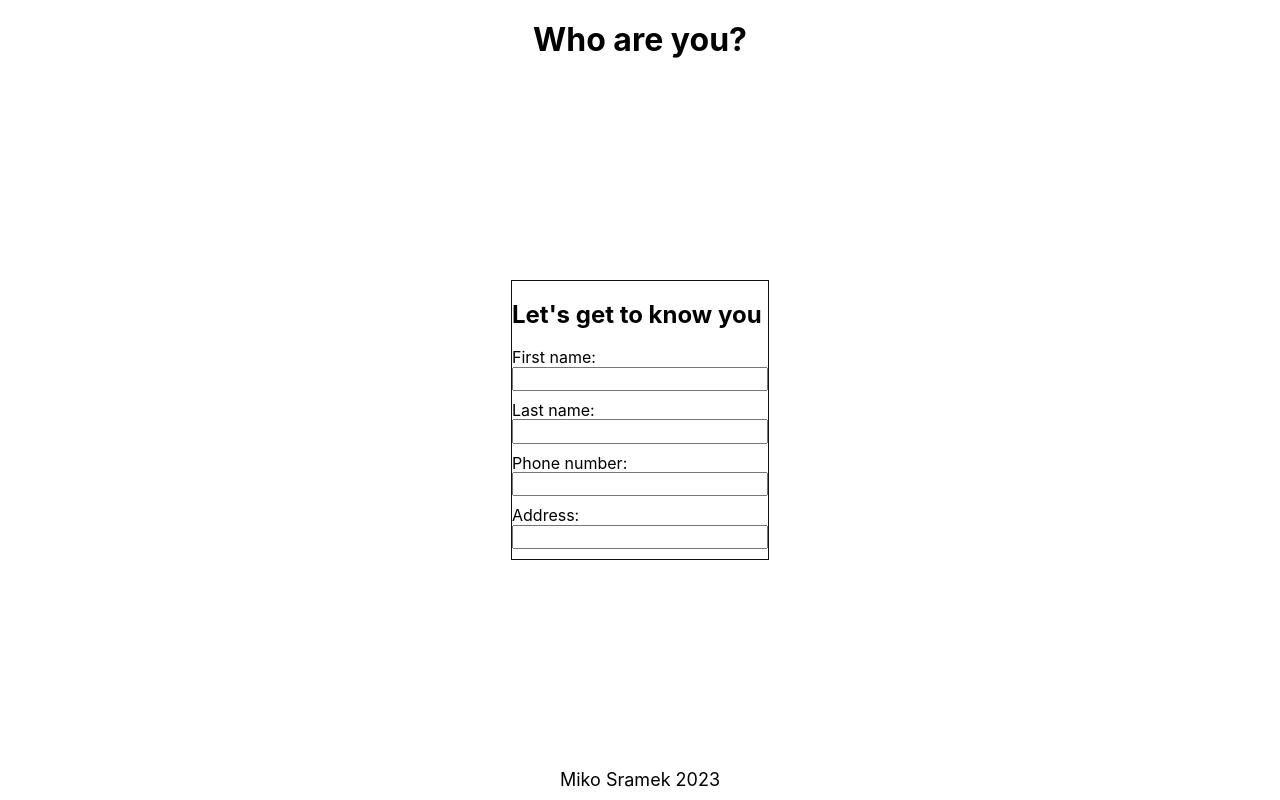
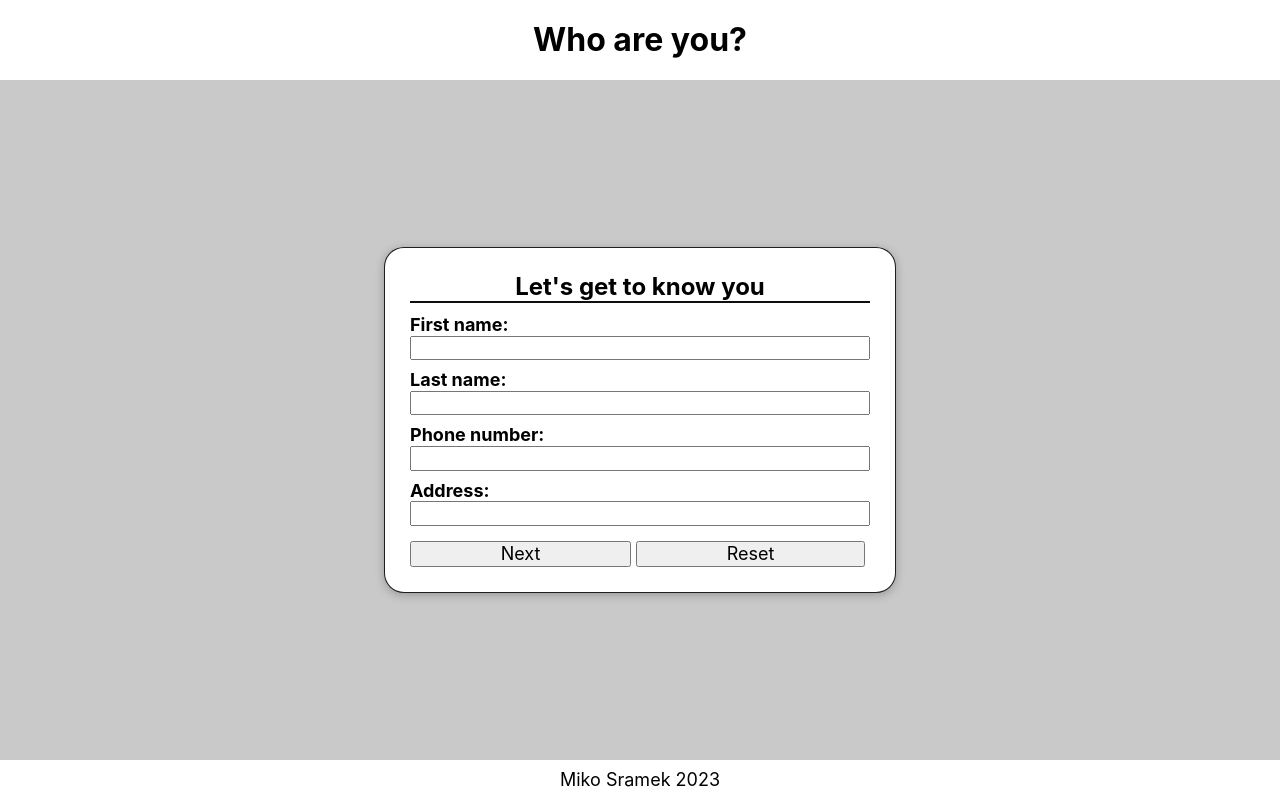
Before and after one commit to mikosramek/nascent-react-ts-starter, a React (Create React App) app: page / in a window 1280 px wide. Built offline with nearby package versions, Linux system fonts and the light colour scheme.

Commit message:
feat: storing user input + form styling

```diff
--- a/src/components/App/App.styled.ts
+++ b/src/components/App/App.styled.ts
@@ -7,6 +7,7 @@ const footerHeight = 40;
 export const Header = styled.header`
   ${Center}
   height: ${headerHeight}px;
+  background: var(--white);
 `;
 
 export const Heading = styled.h1`
@@ -17,6 +18,7 @@ export const Footer = styled.footer`
   ${Center}
   height: ${footerHeight}px;
   font-size: 18px;
+  background: var(--white);
 `;
 
 export const RouteWrapper = styled.main`
@@ -26,3 +28,7 @@ export const RouteWrapper = styled.main`
   max-width: 1200px;
   margin: 0 auto;
 `;
+
+export const AppWrapper = styled.div`
+  background: var(--grey);
+`;
--- a/src/components/App/index.tsx
+++ b/src/components/App/index.tsx
@@ -1,5 +1,7 @@
 import { createBrowserRouter, RouterProvider } from "react-router-dom";
 import { Landing } from "pages/Landing/index";
+import { Pokemon } from "pages/Pokemon";
+import { Review } from "pages/Review";
 import * as Styled from "./App.styled";
 
 const router = createBrowserRouter([
@@ -7,11 +9,19 @@ const router = createBrowserRouter([
     path: "/",
     element: <Landing />,
   },
+  {
+    path: "/pokemon",
+    element: <Pokemon />,
+  },
+  {
+    path: "/review",
+    element: <Review />,
+  },
 ]);
 
 export function App() {
   return (
-    <div className="App">
+    <Styled.AppWrapper>
       <Styled.Header>
         <Styled.Heading>Who are you?</Styled.Heading>
       </Styled.Header>
@@ -19,6 +29,6 @@ export function App() {
         <RouterProvider router={router} />
       </Styled.RouteWrapper>
       <Styled.Footer>Miko Sramek 2023</Styled.Footer>
-    </div>
+    </Styled.AppWrapper>
   );
 }
--- a/src/components/shared/FormInput/FormInput.styled.ts
+++ b/src/components/shared/FormInput/FormInput.styled.ts
@@ -2,14 +2,20 @@ import styled from "styled-components";
 
 export const Label = styled.label`
   display: block;
+  font-size: 18px;
+  font-weight: bold;
 `;
 
 export const ErrorLabel = styled.label`
   display: block;
   color: var(--impact);
+  font-size: 18px;
 `;
 
 export const InputBase = styled.input`
   margin-bottom: 10px;
   width: 100%;
+  &:last-of-type {
+    margin-bottom: 15px;
+  }
 `;
--- a/src/hooks/form/useInput.ts
+++ b/src/hooks/form/useInput.ts
@@ -1,4 +1,4 @@
-import { useState } from "react";
+import { useCallback, useEffect, useState } from "react";
 import cloneDeep from "lodash.clonedeep";
 
 export type BaseInputs = Record<
@@ -7,7 +7,7 @@ export type BaseInputs = Record<
     val: string;
     label: string;
     validate: (val: string) => boolean;
-    errorString: string;
+    errorLabelCopy: string;
     error?: string;
     specialType?: "textarea";
   }
@@ -15,17 +15,41 @@ export type BaseInputs = Record<
 
 type Props = {
   baseInputs: BaseInputs;
+  useSessionStorage?: boolean;
 };
 
-export type handleInputChangeProps = (inputName: string, value: string) => void;
+export const useInput = ({ baseInputs, useSessionStorage = false }: Props) => {
+  const [inputs, setInputs] = useState(cloneDeep(baseInputs));
 
-export const useInput = ({ baseInputs }: Props) => {
-  const [inputs, setInputs] = useState(cloneDeep(baseInputs));
+  // run-once
+  useEffect(() => {
+    if (useSessionStorage) {
+      const inputCopy = cloneDeep(inputs);
+      for (const [key, inputObject] of Object.entries(inputCopy)) {
+        const storedValue = localStorage.getItem(key);
+        if (storedValue) {
+          inputObject.val = storedValue;
+        }
+      }
+      setInputs(inputCopy);
+    }
+    // eslint-disable-next-line react-hooks/exhaustive-deps
+  }, []);
+
+  const clearInputs = useCallback(() => {
+    setInputs(cloneDeep(baseInputs));
+    Object.keys(baseInputs).forEach((key) => {
+      localStorage.removeItem(key);
+    });
+  }, [baseInputs]);
 
   const handleInputChange = (
     inputName: keyof typeof baseInputs,
     value: string
   ) => {
+    if (useSessionStorage) {
+      localStorage.setItem(inputName, value);
+    }
     setInputs({
       ...inputs,
       [inputName]: {
@@ -40,7 +64,9 @@ export const useInput = ({ baseInputs }: Props) => {
     let isFormValid = true;
     for (const inputObject of Object.values(inputCopy)) {
       const isInputValid = inputObject.validate(inputObject.val);
-      inputObject.error = !isInputValid ? inputObject.errorString : undefined;
+      inputObject.error = !isInputValid
+        ? inputObject.errorLabelCopy
+        : undefined;
       if (!isInputValid) {
         isFormValid = false;
       }
@@ -49,5 +75,5 @@ export const useInput = ({ baseInputs }: Props) => {
     return isFormValid;
   };
 
-  return { inputs, handleInputChange, validateInputs };
+  return { inputs, handleInputChange, validateInputs, clearInputs };
 };
--- a/src/index.css
+++ b/src/index.css
@@ -10,6 +10,8 @@ body {
 :root {
   --white: #fff;
   --black: #0e0e0e;
-  --grey: #a5a5a5;
+  --border: #0e0e0eee;
+  --shadow: #0e0e0e44;
+  --grey: #c9c9c9;
   --impact: #990d0d;
 }
--- a/src/pages/Landing/Landing.styled.ts
+++ b/src/pages/Landing/Landing.styled.ts
@@ -1,10 +1,16 @@
 import styled from "styled-components";
-
-export const Wrapper = styled.section`
-  border: 1px solid var(--black);
-`;
-export const Heading = styled.h2``;
 
 export const Form = styled.form``;
 
-export const Button = styled.button``;
+export const ButtonWrapper = styled.div`
+  display: flex;
+  justify-content: space-between;
+  align-items: center;
+`;
+
+export const Button = styled.button`
+  cursor: pointer;
+  margin-right: 5px;
+  font-size: 18px;
+  flex-grow: 1;
+`;
--- a/src/pages/Landing/index.tsx
+++ b/src/pages/Landing/index.tsx
@@ -1,43 +1,60 @@
+import { useCallback } from "react";
+import { useNavigate } from "react-router-dom";
 import { FormInput } from "components/shared/FormInput";
 import { useInput, BaseInputs } from "hooks/form/useInput";
+import { validatePhoneNumber } from "utils/general";
 import * as Styled from "./Landing.styled";
+import { Wrapper, Heading } from "styles/shared";
 
 const baseInputs = {
   firstName: {
     val: "",
     label: "First name",
-    errorString: "First name cannot be blank",
+    errorLabelCopy: "First name cannot be blank",
     validate: (val) => !!val,
   },
   lastName: {
     val: "",
     label: "Last name",
-    errorString: "Last name cannot be blank",
+    errorLabelCopy: "Last name cannot be blank",
     validate: (val) => !!val,
   },
   phoneNumber: {
     val: "",
     label: "Phone number",
-    errorString: "Phone number must be 10 numbers",
-    validate: (val) => val.length === 10,
+    errorLabelCopy: "Phone number must be 10 numbers",
+    validate: validatePhoneNumber,
   },
   address: {
     val: "",
     label: "Address",
-    errorString: "Address cannot be blank",
+    errorLabelCopy: "Address cannot be blank",
     validate: (val) => !!val,
   },
-} as BaseInputs;
+} satisfies BaseInputs;
 
 export const Landing = () => {
-  const { inputs, handleInputChange, validateInputs } = useInput({
+  const navigate = useNavigate();
+  const { inputs, handleInputChange, validateInputs, clearInputs } = useInput({
     baseInputs,
+    useSessionStorage: true,
   });
 
+  const handleSubmit = useCallback(
+    (e: React.FormEvent<HTMLFormElement>) => {
+      e.preventDefault();
+      const isFormValid = validateInputs();
+      if (!isFormValid) return;
+      // const form = inputs as typeof baseInputs;
+      navigate("/pokemon");
+    },
+    [validateInputs, navigate]
+  );
+
   return (
-    <Styled.Wrapper>
-      <Styled.Heading>Let's get to know you</Styled.Heading>
-      <Styled.Form>
+    <Wrapper>
+      <Heading>Let's get to know you</Heading>
+      <Styled.Form onSubmit={handleSubmit}>
         {Object.entries(inputs).map(
           ([name, { val, label, error = "", specialType }], index) => {
             return (
@@ -53,7 +70,13 @@ export const Landing = () => {
             );
           }
         )}
+        <Styled.ButtonWrapper>
+          <Styled.Button type="submit">Next</Styled.Button>
+          <Styled.Button type="reset" onClick={clearInputs}>
+            Reset
+          </Styled.Button>
+        </Styled.ButtonWrapper>
       </Styled.Form>
-    </Styled.Wrapper>
+    </Wrapper>
   );
 };
--- /dev/null
+++ b/src/pages/Pokemon/index.tsx
@@ -0,0 +1,3 @@
+export const Pokemon = () => {
+  return <>pokemon</>;
+};
--- /dev/null
+++ b/src/pages/Review/index.tsx
@@ -0,0 +1,3 @@
+export const Review = () => {
+  return <>review</>;
+};
--- /dev/null
+++ b/src/styles/shared.ts
@@ -0,0 +1,28 @@
+import styled from "styled-components";
+
+export const Wrapper = styled.section`
+  border: 1px solid var(--border);
+  padding: 25px;
+  width: 50%;
+  border-radius: 20px;
+  background: var(--white);
+  box-shadow: 0 2px 10px var(--shadow);
+`;
+
+export const Heading = styled.h2`
+  position: relative;
+  margin: 0;
+  margin-bottom: 15px;
+  text-align: center;
+  &::before {
+    content: "";
+    display: block;
+    position: absolute;
+    left: 0;
+    right: 0;
+    bottom: -3px;
+    height: 2px;
+    width: 100%;
+    background: var(--black);
+  }
+`;
--- /dev/null
+++ b/src/utils/general.ts
@@ -0,0 +1,2 @@
+export const validatePhoneNumber = (phoneNumber: string) =>
+  /^(\+\d{1,2}\s)?\(?\d{3}\)?[\s.-]?\d{3}[\s.-]?\d{4}$/.test(phoneNumber);
```
Also changed, not shown: 1 other file (tests, documents, lock files or other folders).
